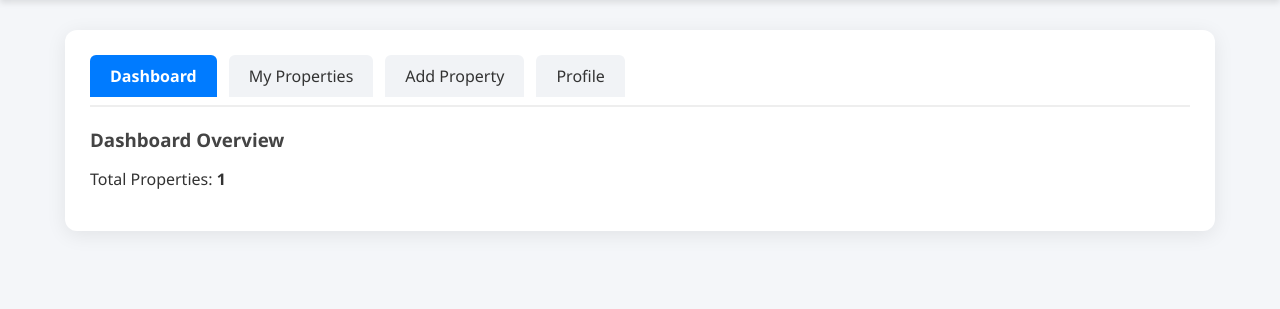
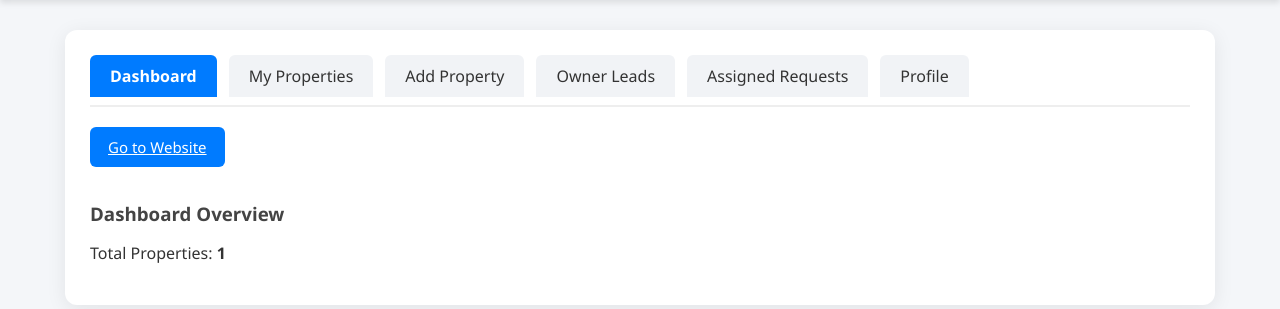
Before and after one commit to Farwa626/Elite-Estae, a PHP site: page /desgin/agentpanel.php in a window 1280 px wide. Shown: the part 60-369 px from the top of the page. Run offline with PHP 8.4, Linux system fonts and the light colour scheme; the visitor is signed in with stand-in values (Sample User, id 1); tables that the repository leaves empty or names only in its code hold one stand-in row (values such as "Sample post"); grey boxes marked "Sample" are stand-in pictures; a stand-in replaces the project's code that opens the database connection.

Commit message:
Update agentpanel.php

```diff
--- a/agentpanel.php
+++ b/agentpanel.php
@@ -26,6 +26,7 @@ if ($_SERVER["REQUEST_METHOD"] == "POST" && isset($_POST['login'])) {
         $error = "Invalid credentials!";
     }
 }
+
 
 // ✅ If logged in
 if (isset($_SESSION['agent_id'])) {
@@ -83,7 +84,22 @@ if (isset($_SESSION['agent_id'])) {
         }
     }
 }
+// Get unique property owners (leads)
+$owners = $conn->query("SELECT ownername, phone, COUNT(*) as property_count
+                        FROM properties
+                        GROUP BY ownername, phone
+                        ORDER BY ownername ASC");
+
+
+// Assigned Requests
+$assignedRequests = $conn->query("
+    SELECT * FROM request
+    WHERE assigned_agent = $agent_id
+    ORDER BY id DESC
+");
+
 ?>
+
 <!DOCTYPE html>
 <html>
 <head>
@@ -111,7 +127,7 @@ if (isset($_SESSION['agent_id'])) {
     th, td { padding:12px 10px; border:1px solid #ddd; text-align:left; }
     tr:nth-child(even) { background:#f9f9f9; }
 
-    .btn { padding:10px 18px; background:#007BFF; color:white; border:none; border-radius:6px; cursor:pointer; transition:0.3s; font-size:15px; }
+    .btn { padding:10px 18px; background:#007BFF; color:white; border:none; border-radius:6px; cursor:pointer; transition:0.3s; font-size:15px; display:inline-block; margin-bottom:15px; }
     .btn:hover { background:#0056b3; }
 
     .form-group { margin-bottom:12px; }
@@ -143,7 +159,6 @@ if (isset($_SESSION['agent_id'])) {
 <body>
 
 <?php if (!isset($_SESSION['agent_id'])): ?>
-<!-- 🔑 Login Form -->
 <header>
   <h1>EliteEstate - Agent Login</h1>
 </header>
@@ -165,7 +180,6 @@ if (isset($_SESSION['agent_id'])) {
 </div>
 
 <?php else: ?>
-<!-- 🎯 Agent Panel -->
 <header>
   <h1>EliteEstate - Agent Panel</h1>
   <nav>
@@ -175,22 +189,23 @@ if (isset($_SESSION['agent_id'])) {
 </header>
 
 <div class="container">
-  <!-- Tabs -->
   <div class="tabs">
     <div class="tab active" id="tab-dashboard" onclick="openTab('dashboard')">Dashboard</div>
     <div class="tab" id="tab-properties" onclick="openTab('properties')">My Properties</div>
     <div class="tab" id="tab-add" onclick="openTab('add')">Add Property</div>
+    <div class="tab" id="tab-leads" onclick="openTab('leads')">Owner Leads</div>
+    <div class="tab" id="tab-requests" onclick="openTab('requests')">Assigned Requests</div>
     <div class="tab" id="tab-profile" onclick="openTab('profile')">Profile</div>
   </div>
 
-  <!-- 📊 Dashboard -->
   <div class="tab-content active" id="dashboard">
+    <a href="home.php" class="btn">Go to Website</a>
     <h3>Dashboard Overview</h3>
     <p>Total Properties: <b><?= $prop_count ?></b></p>
   </div>
 
-  <!-- 🏠 Properties -->
   <div class="tab-content" id="properties">
+    <a href="home.php" class="btn">Go to Website</a>
     <h3>All Properties</h3>
     <table>
       <thead>
@@ -212,8 +227,8 @@ if (isset($_SESSION['agent_id'])) {
     </table>
   </div>
 
-  <!-- ➕ Add Property -->
   <div class="tab-content" id="add">
+    <a href="home.php" class="btn">Go to Website</a>
     <h3>Request New Property</h3>
     <?php if(isset($success)) echo "<div class='success'>$success</div>"; ?>
     <form method="post">
@@ -242,8 +257,33 @@ if (isset($_SESSION['agent_id'])) {
     </form>
   </div>
 
-  <!-- 👤 Profile -->
+
+  <div class="tab-content" id="leads">
+  <a href="home.php" class="btn">Go to Website</a>
+  <h3>Owner Leads</h3>
+  <table>
+    <thead>
+      <tr>
+        <th>Owner Name</th>
+        <th>Phone</th>
+        <th>Total Properties</th>
+      </tr>
+    </thead>
+    <tbody>
+      <?php while($owner = $owners->fetch_assoc()): ?>
+      <tr>
+        <td><?= htmlspecialchars($owner['ownername']) ?></td>
+        <td><?= htmlspecialchars($owner['phone']) ?></td>
+        <td><?= $owner['property_count'] ?></td>
+      </tr>
+      <?php endwhile; ?>
+    </tbody>
+  </table>
+</div>
+
+
   <div class="tab-content" id="profile">
+    <a href="home.php" class="btn">Go to Website</a>
     <h3>My Profile</h3>
     <?php if(isset($success_profile)) echo "<div class='success'>$success_profile</div>"; ?>
     <?php if(isset($error_profile)) echo "<div class='error'>$error_profile</div>"; ?>
@@ -251,14 +291,51 @@ if (isset($_SESSION['agent_id'])) {
  <div class="profile-card">
   <img src="<?= !empty($agentData['picture']) ? $agentData['picture'] : 'https://via.placeholder.com/100' ?>" alt="Profile Picture">
   <div class="profile-info">
-        <p><b>Name:</b> <?= $agentData['name'] ?></p>
-        <p><b>Email:</b> <?= $agentData['email'] ?></p>
-        <p><b>Agent Code:</b> <?= $agentData['agent_code'] ?></p>
-        <p><b>Phone:</b> <?= $agentData['phone'] ?></p>
-        <p><b>Experience:</b> <?= $agentData['experience'] ?> years</p>
-        <p><b>Joined:</b> <?= $agentData['created_at'] ?></p>
+    <p><b>Name:</b> <?= $agentData['name'] ?? 'N/A' ?></p>
+    <p><b>Email:</b> <?= $agentData['email'] ?? 'N/A' ?></p>
+    <p><b>Agent Code:</b> <?= $agentData['agent_code'] ?? 'N/A' ?></p>
+    <p><b>Phone:</b> <?= $agentData['phone'] ?? 'N/A' ?></p>
+    <p><b>Experience:</b> <?= $agentData['experience'] ?? '0' ?> years</p>
+    <p><b>Joined:</b> <?= $agentData['created_at'] ?? 'N/A' ?></p>
   </div>
 </div>
+
+
+
+
+<div class="tab-content" id="requests">
+  <a href="home.php" class="btn">Go to Website</a>
+  <h3>My Assigned Requests</h3>
+  <table>
+    <thead>
+      <tr>
+        <th>ID</th>
+        <th>Owner</th>
+        <th>Email</th>
+        <th>Title</th>
+        <th>Location</th>
+        <th>Status</th>
+      </tr>
+    </thead>
+    <tbody>
+      <?php if ($assignedRequests && $assignedRequests->num_rows > 0): ?>
+        <?php while($r = $assignedRequests->fetch_assoc()): ?>
+        <tr>
+          <td><?= $r['id'] ?></td>
+          <td><?= htmlspecialchars($r['owner_name']) ?></td>
+          <td><?= htmlspecialchars($r['email']) ?></td>
+          <td><?= htmlspecialchars($r['title']) ?></td>
+          <td><?= htmlspecialchars($r['location']) ?></td>
+          <td><?= ucfirst($r['status']) ?></td>
+        </tr>
+        <?php endwhile; ?>
+      <?php else: ?>
+        <tr><td colspan="6">No assigned requests found.</td></tr>
+      <?php endif; ?>
+    </tbody>
+  </table>
+</div>
+
 
     <h3>Edit Profile</h3>
     <form method="post" enctype="multipart/form-data">
```
Lines whose indentation alone changed are shown as unchanged.
